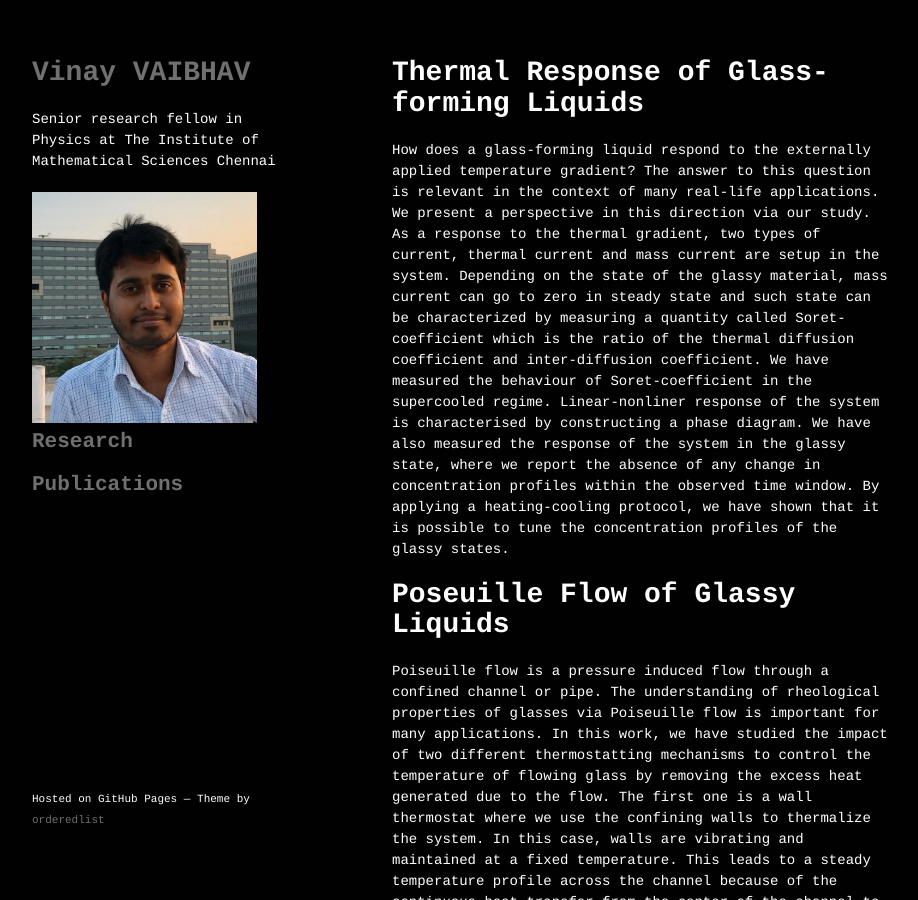
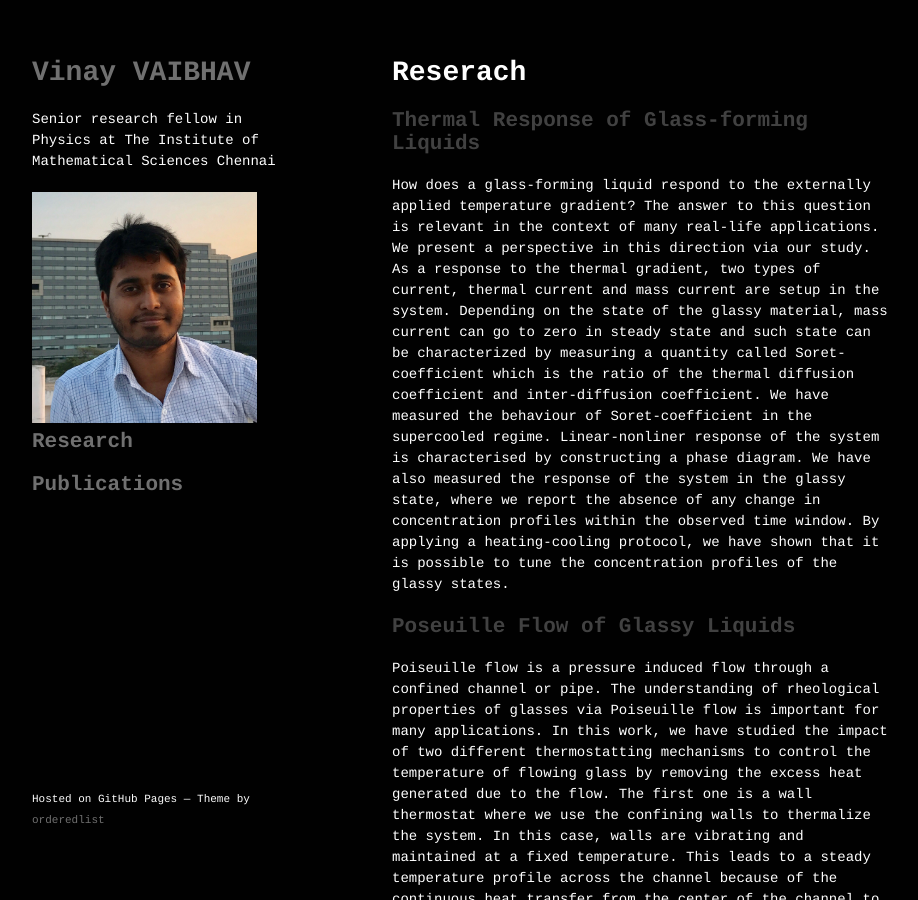
Before and after one commit to vinayphys/vinayphys.github.io, a Jekyll site: the page built from Research.md, in a window 1280 px wide and 900 px high. Shown: the whole window, without its empty margins (178-1096 px from the left). Built offline with Jekyll 4.4.1, drawn with Linux system fonts in a browser that asks for light colours; our own code applies the rules of GitHub Pages for plain Markdown files; a script that is not in the unit is left out.

Commit message:
Update Research.md

```diff
--- a/Research.md
+++ b/Research.md
@@ -1,17 +1,18 @@
 ---
 title: Research
 ---
+# Reserach
 
-# Thermal Response of Glass-forming Liquids
+## Thermal Response of Glass-forming Liquids
 How does a glass-forming liquid respond to the externally applied temperature gradient? The answer to this question is relevant in the context of many real-life applications. We present a perspective in this direction via our study. As a response to the thermal gradient, two types of current, thermal current and mass current are setup in the system. Depending on the state of the glassy material, mass current can go to zero in steady state and such state can be characterized by measuring a quantity called Soret-coefficient which is the ratio of the thermal diffusion coefficient and inter-diffusion coefficient. We have measured the behaviour of Soret-coefficient in the supercooled regime. Linear-nonliner response of the system is characterised by constructing a phase diagram. We have also measured the response of the system in the glassy state, where we report the absence of any change in concentration profiles within the observed time window. By applying a heating-cooling protocol, we have shown that it is possible to tune the concentration profiles of the glassy states.
 
 
-# Poseuille Flow of Glassy Liquids
+## Poseuille Flow of Glassy Liquids
 
 Poiseuille flow is a pressure induced flow through a confined channel or pipe. The understanding of rheological properties of glasses via Poiseuille flow is important for many applications. In this work, we have studied the impact of two different thermostatting mechanisms to control the temperature of flowing glass by removing the excess heat generated due to the flow. The first one is a wall thermostat where we use the confining walls to thermalize the system. In this case, walls are vibrating and maintained at a fixed temperature. This leads to a steady temperature profile across the channel because of the continuous heat transfer from the center of the channel to the walls. The presence of this temperature gradient results in many non-trivial observations. In the second method, a thermostat DPD thermostat is directly applied to the confining fluid while walls are frozen. In this case, there is no temperature variation across the channel. We compare the steady flow properties of the material in the two thermalization protocols and also with Couette flow under similar conditions. Wall thermostat case shows different branches of flow-curves as the forcing strength is varied. We have also compared the transient behaviour of the flow, where we find that the flow starts early in wall thermostat case compared with DPD thermostat. Different results are also compared with the results from a narrower channel.
 
 
-# Binary Mixture with Large Size Ratio
+## Binary Mixture with Large Size Ratio
 
 In this work, we have studied a binary glassy-forming mixture where the mean diameter ratio between bigger and smaller particles is ~2.86. Bigger particles are polydisperse with mean diameter close to unity while smaller particles are of fixed diameter. Particles in this 50-50 mixture interact via purely repulsive WCA type of interaction. The unperturbed behaviour of this mixture has been studied by Th. Voigtmann and J. Horbach in  [PRL 103, 205901 (2009)], where they show that the large size ratio leads to large separation in relaxation timescales between the two species. Also, as they increase the number density at constant temperature, bigger particles start becoming slow but smaller particles become slow only at very high densities, meaning, two glass transitions in the same system.
 
```
